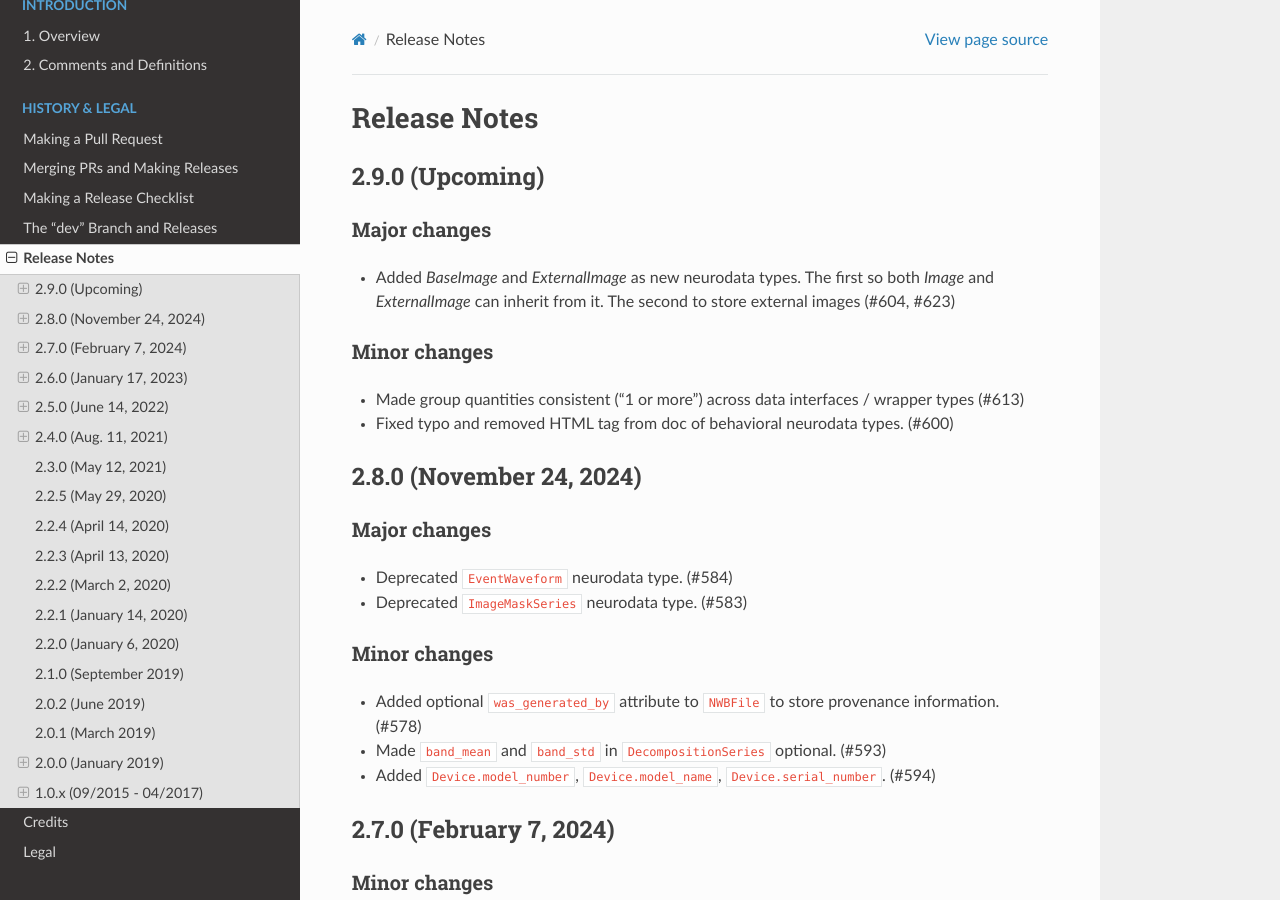
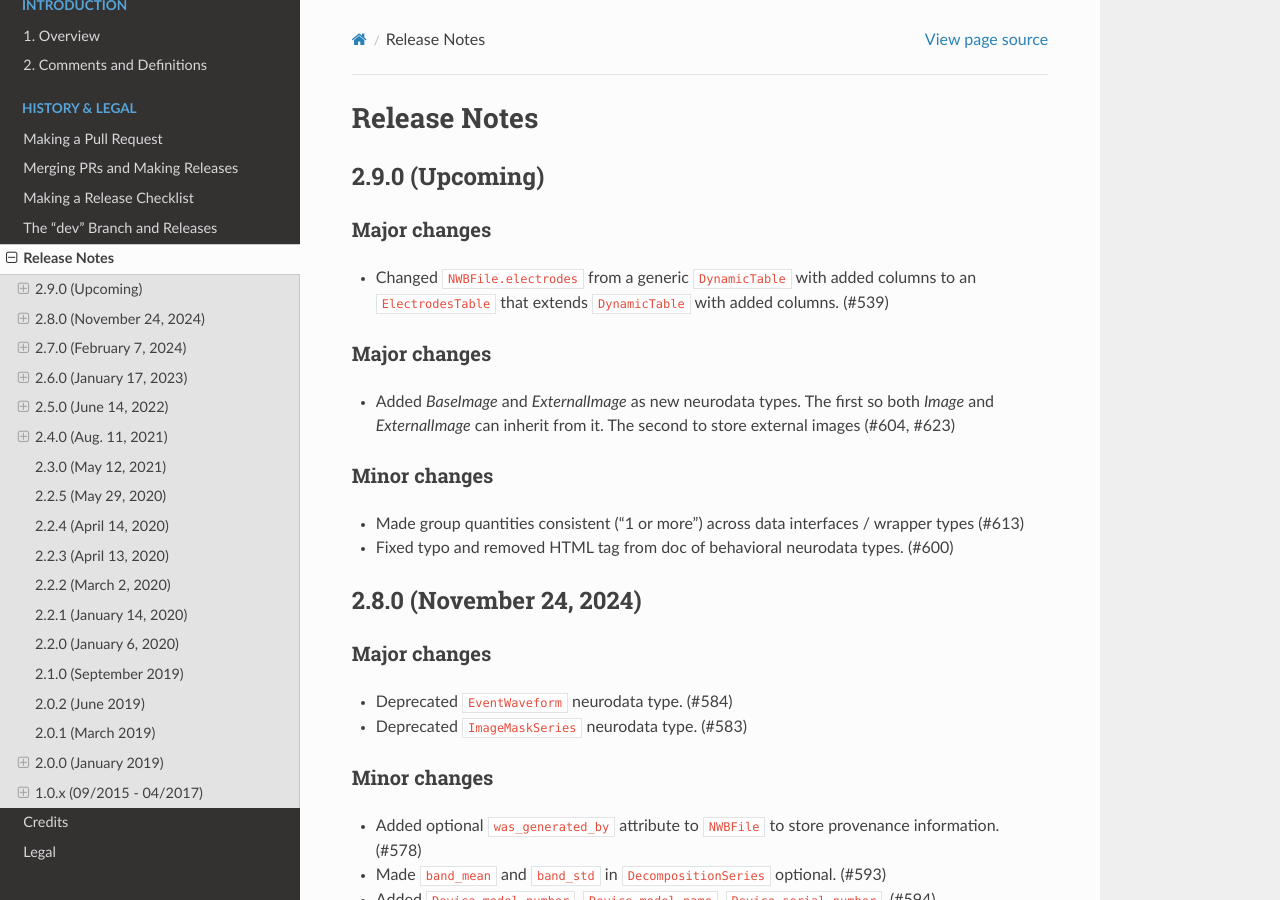
Before and after one commit to NeurodataWithoutBorders/nwb-schema, a Sphinx documentation site: the page built from docs/format/source/format_release_notes.rst, in a window 1280 px wide and 900 px high. Built offline with Sphinx 7.4.7 and the Read the Docs theme 3.1.0, drawn with Linux system fonts in a browser that asks for light colours.

Commit message:
Re-add new ElectrodesTable neurodata type

```diff
--- a/docs/format/source/format_release_notes.rst
+++ b/docs/format/source/format_release_notes.rst
@@ -4,7 +4,11 @@ Release Notes
 =============
 
 2.9.0 (Upcoming)
-----------------
+------------------------
+
+Major changes
+^^^^^^^^^^^^^
+- Changed ``NWBFile.electrodes`` from a generic ``DynamicTable`` with added columns to an ``ElectrodesTable`` that extends ``DynamicTable`` with added columns. (#539)
 
 Major changes
 ^^^^^^^^^^^^^
```
Also changed, not shown: 2 other files.
